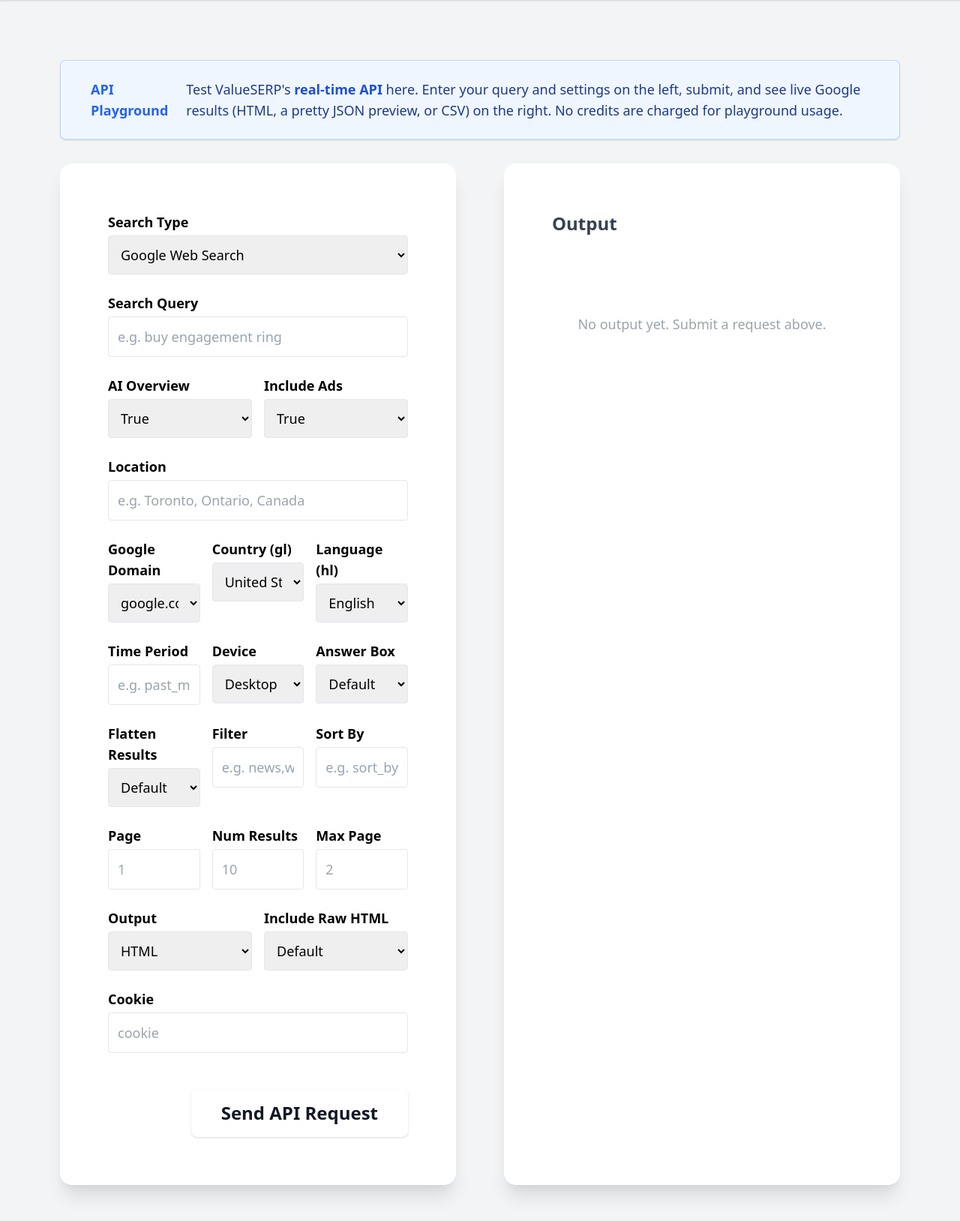
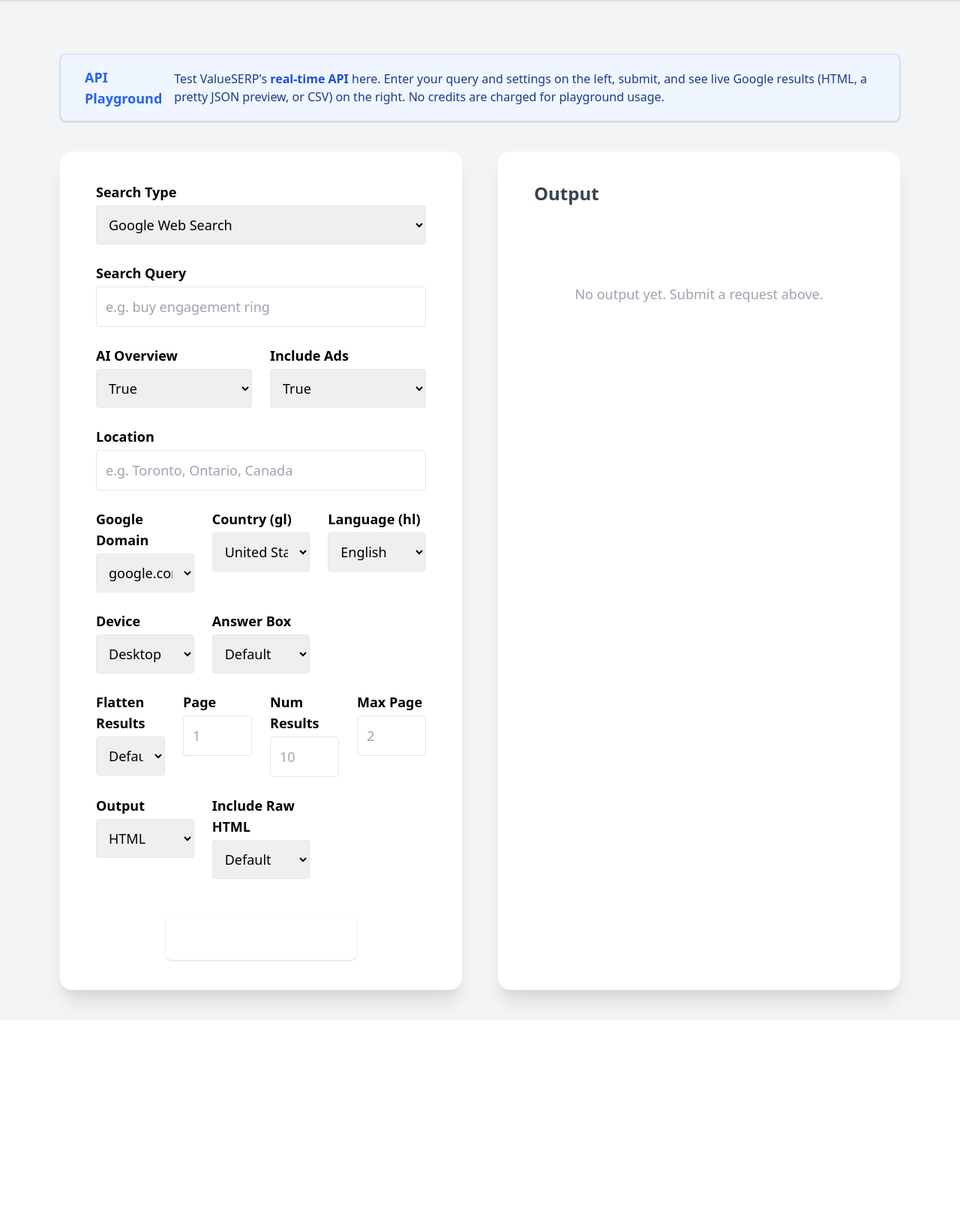
Before and after one commit to dogancanbaris/serpscrape, a Flask app: page /playground in a window 1280 px wide. Shown: the part 48-1676 px from the top of the page at 75% size. After the commit the page ends 1404 px from the top, so only its background shows below. Run offline with Flask 3, Linux system fonts and the light colour scheme; a user stored in the database is signed in.

Commit message:
Update: Enabled options & Improved playground

```diff
--- a/app.py
+++ b/app.py
@@ -339,12 +339,6 @@
     return redirect(url_for('login'))
     # or: return render_template('index.html')
 
-@app.route("/init-db")
-def init_db_route():
-    db.create_all()
-    return "Database initialized!"
-
-
 @app.route('/playground', methods=['GET', 'POST'])
 @login_required
 def playground():
@@ -624,7 +618,17 @@
         gl = request.form.get('gl', 'us').strip()
         page_depth = int(request.form.get('page_depth', 10))
 
-        credits_per_keyword = 3
+        # NEW: Read checkboxes for AI Overview and Ads
+        include_ai_overview = request.form.get('include_ai_overview') == 'true'
+        include_ads = request.form.get('include_ads') == 'true'
+
+        # NEW: Credit logic
+        if include_ai_overview and include_ads:
+            credits_per_keyword = 3
+        elif include_ai_overview or include_ads:
+            credits_per_keyword = 2
+        else:
+            credits_per_keyword = 1
         credits_needed = len(keywords) * credits_per_keyword
 
         if current_user.credits < credits_needed:
@@ -646,11 +650,14 @@
                 'gl': gl,
                 'hl': hl,
                 'device': user_agent_type,
-                'num': page_depth,
-                'include_ai_overview': 'true',
-                'include_ads': 'true',
-                'ads_optimized': 'true'
+                'num': page_depth
             }
+            if include_ai_overview:
+                params['include_ai_overview'] = 'true'
+            if include_ads:
+                params['include_ads'] = 'true'
+                params['ads_optimized'] = 'true'
+
             print("="*30)
             print("Sending GET to ValueSERP for:", keyword)
             pprint.pprint(params)
@@ -665,16 +672,21 @@
             rows = parse_valueserp_response(resp_json, keyword)
             all_results.extend(rows)
 
-            # Determine credits used for this keyword
+            # Determine credits used for this keyword (actual usage)
             ads_found = any(row["result_type"] == "ad" for row in rows)
             aio_found = any(row["result_type"] == "ai_overview" for row in rows)
             used = 1
-            if ads_found and aio_found:
-                used = 3
-            elif ads_found or aio_found:
-                used = 2
+            if include_ai_overview and include_ads:
+                if ads_found and aio_found:
+                    used = 3
+                elif ads_found or aio_found:
+                    used = 2
+            elif include_ai_overview or include_ads:
+                if ads_found or aio_found:
+                    used = 2
+            # else: used = 1 (organic only)
             actual_credits_used += used
-            # Refund if less than 3 charged
+            # Refund if less than charged up front
             if used < credits_per_keyword:
                 refund = credits_per_keyword - used
                 current_user.credits += refund
--- a/templates/playground.html
+++ b/templates/playground.html
@@ -1,93 +1,19 @@
 {% extends "base.html" %}
-{% macro render_serp(json) %}
-  <div class="w-full max-w-4xl mx-auto bg-white rounded-2xl shadow-lg p-10">
-    {% if json.ai_overview %}
-      <div class="bg-blue-50 border-l-4 border-blue-400 p-4 mb-6 rounded">
-        <div class="font-semibold text-blue-700 mb-1">AI Overview</div>
-        <div class="text-gray-800">{{ json.ai_overview }}</div>
-      </div>
-    {% endif %}
-    {% if json.ads %}
-      <div class="mb-6">
-        {% for ad in json.ads %}
-          <div class="mb-3 py-2 px-3 border rounded hover:shadow transition bg-yellow-50">
-            <div class="text-xs text-gray-500 mb-1">Ad</div>
-            <a href="{{ ad.link }}" class="font-bold text-blue-700 hover:underline" target="_blank">{{ ad.title }}</a>
-            <div class="text-xs text-green-700">{{ ad.link }}</div>
-            <div class="text-gray-700 mt-1">{{ ad.description }}</div>
-          </div>
-        {% endfor %}
-      </div>
-    {% endif %}
-    {% if json.organic_results %}
-      <div class="mb-6">
-        {% for result in json.organic_results %}
-          <div class="mb-5 pb-2 border-b last:border-b-0 last:mb-0">
-            <a href="{{ result.link }}" class="block font-bold text-xl text-blue-800 hover:underline" target="_blank">{{ result.title }}</a>
-            <div class="text-xs text-green-700 mb-1">{{ result.link }}</div>
-            <div class="text-gray-700">{{ result.snippet }}</div>
-          </div>
-        {% endfor %}
-      </div>
-    {% endif %}
-    {% if json.people_also_ask %}
-      <div class="mb-6">
-        <div class="font-semibold text-gray-700 mb-2">People Also Ask</div>
-        <ul class="space-y-2">
-          {% for paa in json.people_also_ask %}
-            <li class="bg-gray-50 px-3 py-2 rounded border">{{ paa.question }}</li>
-          {% endfor %}
-        </ul>
-      </div>
-    {% endif %}
-    {% if json.local_results %}
-      <div class="mb-6">
-        <div class="font-semibold text-gray-700 mb-2">Local Results</div>
-        <div class="grid grid-cols-1 md:grid-cols-2 gap-4">
-          {% for local in json.local_results %}
-            <div class="border rounded-lg p-3 bg-slate-50">
-              <div class="font-bold text-blue-700">{{ local.title }}</div>
-              <div class="text-xs text-gray-500">{{ local.address }}</div>
-              <a href="{{ local.link }}" class="text-xs text-green-700 hover:underline" target="_blank">{{ local.link }}</a>
-              <div class="text-gray-700 mt-1">{{ local.description }}</div>
-            </div>
-          {% endfor %}
-        </div>
-      </div>
-    {% endif %}
-    {% if json.shopping_results %}
-      <div class="mb-6">
-        <div class="font-semibold text-gray-700 mb-2">Shopping Results</div>
-        <div class="flex flex-wrap gap-3">
-          {% for product in json.shopping_results %}
-            <div class="border rounded-lg p-3 bg-white w-60">
-              <div class="font-bold text-blue-700 mb-1">{{ product.title }}</div>
-              {% if product.price %}<div class="text-green-700 font-semibold mb-1">{{ product.price }}</div>{% endif %}
-              <a href="{{ product.link }}" class="text-xs text-green-700 hover:underline" target="_blank">{{ product.link }}</a>
-              <div class="text-gray-700 mt-1">{{ product.description }}</div>
-            </div>
-          {% endfor %}
-        </div>
-      </div>
-    {% endif %}
-  </div>
-{% endmacro %}
-
 {% block title %}API Playground - Serpscraper{% endblock %}
 {% block content %}
-<div class="bg-[#f7f9fa] min-h-screen flex flex-col items-center py-12">
-  <div class="w-full max-w-screen-2xl mx-auto">
-    <div class="mb-8 px-4 md:px-0">
-      <div class="bg-blue-50 border border-blue-200 text-blue-900 px-10 py-6 rounded-lg flex items-center gap-2 text-lg shadow">
-        <span class="font-bold text-blue-600">API Playground</span>
-        <span class="ml-4">Test ValueSERP's <span class="font-semibold text-blue-700">real-time API</span> here. Enter your query and settings on the left, submit, and see live Google results (HTML, a pretty JSON preview, or CSV) on the right. No credits are charged for playground usage.</span>
-      </div>
+<div class="bg-[#f7f9fa] min-h-screen flex flex-col items-center py-10 font-sans">
+  <div class="w-full max-w-7xl">
+    <div class="bg-blue-50 border border-blue-200 text-blue-900 px-8 py-4 rounded-lg flex items-center gap-2 text-base shadow mb-10">
+      <span class="font-bold text-blue-600 text-lg mr-2">API Playground</span>
+      <span>
+        Test ValueSERP's <span class="text-blue-700 font-semibold">real-time API</span> here. Enter your query and settings on the left, submit, and see live Google results (HTML, a pretty JSON preview, or CSV) on the right. No credits are charged for playground usage.
+      </span>
     </div>
-    <div class="w-full grid grid-cols-1 xl:grid-cols-2 gap-16">
-      <form method="post" class="bg-white rounded-2xl shadow-xl p-16 flex flex-col gap-6 text-lg w-full min-h-[1000px] max-w-[1100px] mx-auto">
-        <!-- ... all your fields as before ... -->
+    <div class="grid grid-cols-1 md:grid-cols-2 gap-12">
+      <!-- Input Form -->
+      <form method="post" class="bg-white rounded-2xl shadow-xl px-12 py-10 flex flex-col gap-6 text-lg w-full max-w-3xl mx-auto">
         <div>
-          <label class="block font-semibold mb-1">Search Type</label>
+          <label class="block font-semibold mb-1 text-lg">Search Type</label>
           <select name="search_type" class="w-full border rounded p-3 text-lg">
             <option value="search">Google Web Search</option>
             <option value="news">Google News</option>
@@ -98,19 +24,19 @@
           </select>
         </div>
         <div>
-          <label class="block font-semibold mb-1">Search Query</label>
+          <label class="block font-semibold mb-1 text-lg">Search Query</label>
           <input name="q" class="w-full border rounded p-3 text-lg" placeholder="e.g. buy engagement ring" required>
         </div>
-        <div class="flex gap-4">
+        <div class="flex gap-6">
           <div class="flex-1">
-            <label class="block font-semibold mb-1">AI Overview</label>
+            <label class="block font-semibold mb-1 text-lg">AI Overview</label>
             <select name="include_ai_overview" class="w-full border rounded p-3 text-lg">
               <option value="true">True</option>
               <option value="false">False</option>
             </select>
           </div>
           <div class="flex-1">
-            <label class="block font-semibold mb-1">Include Ads</label>
+            <label class="block font-semibold mb-1 text-lg">Include Ads</label>
             <select name="include_ads" class="w-full border rounded p-3 text-lg">
               <option value="true">True</option>
               <option value="false">False</option>
@@ -118,12 +44,12 @@
           </div>
         </div>
         <div>
-          <label class="block font-semibold mb-1">Location</label>
+          <label class="block font-semibold mb-1 text-lg">Location</label>
           <input name="location" class="w-full border rounded p-3 text-lg" placeholder="e.g. Toronto, Ontario, Canada">
         </div>
-        <div class="flex gap-4">
+        <div class="flex gap-6">
           <div class="flex-1">
-            <label class="block font-semibold mb-1">Google Domain</label>
+            <label class="block font-semibold mb-1 text-lg">Google Domain</label>
             <select name="google_domain" class="w-full border rounded p-3 text-lg">
               <option value="google.com">google.com</option>
               <option value="google.ca">google.ca</option>
@@ -131,7 +57,7 @@
             </select>
           </div>
           <div class="flex-1">
-            <label class="block font-semibold mb-1">Country (gl)</label>
+            <label class="block font-semibold mb-1 text-lg">Country (gl)</label>
             <select name="gl" class="w-full border rounded p-3 text-lg">
               <option value="us">United States</option>
               <option value="ca">Canada</option>
@@ -139,7 +65,7 @@
             </select>
           </div>
           <div class="flex-1">
-            <label class="block font-semibold mb-1">Language (hl)</label>
+            <label class="block font-semibold mb-1 text-lg">Language (hl)</label>
             <select name="hl" class="w-full border rounded p-3 text-lg">
               <option value="en">English</option>
               <option value="fr">French</option>
@@ -147,13 +73,9 @@
             </select>
           </div>
         </div>
-        <div class="flex gap-4">
+        <div class="flex gap-6">
           <div class="flex-1">
-            <label class="block font-semibold mb-1">Time Period</label>
-            <input name="time_period" class="w-full border rounded p-3 text-lg" placeholder="e.g. past_month">
-          </div>
-          <div class="flex-1">
-            <label class="block font-semibold mb-1">Device</label>
+            <label class="block font-semibold mb-1 text-lg">Device</label>
             <select name="device" class="w-full border rounded p-3 text-lg">
               <option value="desktop">Desktop</option>
               <option value="mobile">Mobile</option>
@@ -161,17 +83,18 @@
             </select>
           </div>
           <div class="flex-1">
-            <label class="block font-semibold mb-1">Answer Box</label>
+            <label class="block font-semibold mb-1 text-lg">Answer Box</label>
             <select name="include_answer_box" class="w-full border rounded p-3 text-lg">
               <option value="">Default</option>
               <option value="true">True</option>
               <option value="false">False</option>
             </select>
           </div>
+          <div class="flex-1"></div>
         </div>
-        <div class="flex gap-4">
+        <div class="flex gap-6">
           <div class="flex-1">
-            <label class="block font-semibold mb-1">Flatten Results</label>
+            <label class="block font-semibold mb-1 text-lg">Flatten Results</label>
             <select name="flatten_results" class="w-full border rounded p-3 text-lg">
               <option value="">Default</option>
               <option value="true">True</option>
@@ -179,31 +102,21 @@
             </select>
           </div>
           <div class="flex-1">
-            <label class="block font-semibold mb-1">Filter</label>
-            <input name="filter" class="w-full border rounded p-3 text-lg" placeholder="e.g. news,web">
-          </div>
-          <div class="flex-1">
-            <label class="block font-semibold mb-1">Sort By</label>
-            <input name="sort_by" class="w-full border rounded p-3 text-lg" placeholder="e.g. sort_by">
-          </div>
-        </div>
-        <div class="flex gap-4">
-          <div class="flex-1">
-            <label class="block font-semibold mb-1">Page</label>
+            <label class="block font-semibold mb-1 text-lg">Page</label>
             <input name="page" class="w-full border rounded p-3 text-lg" placeholder="1">
           </div>
           <div class="flex-1">
-            <label class="block font-semibold mb-1">Num Results</label>
+            <label class="block font-semibold mb-1 text-lg">Num Results</label>
             <input name="num" class="w-full border rounded p-3 text-lg" placeholder="10">
           </div>
           <div class="flex-1">
-            <label class="block font-semibold mb-1">Max Page</label>
+            <label class="block font-semibold mb-1 text-lg">Max Page</label>
             <input name="max_page" class="w-full border rounded p-3 text-lg" placeholder="2">
           </div>
         </div>
-        <div class="flex gap-4">
+        <div class="flex gap-6">
           <div class="flex-1">
-            <label class="block font-semibold mb-1">Output</label>
+            <label class="block font-semibold mb-1 text-lg">Output</label>
             <select name="output" class="w-full border rounded p-3 text-lg">
               <option value="html">HTML</option>
               <option value="json">JSON</option>
@@ -211,31 +124,29 @@
             </select>
           </div>
           <div class="flex-1">
-            <label class="block font-semibold mb-1">Include Raw HTML</label>
+            <label class="block font-semibold mb-1 text-lg">Include Raw HTML</label>
             <select name="include_raw_html" class="w-full border rounded p-3 text-lg">
               <option value="">Default</option>
               <option value="true">True</option>
               <option value="false">False</option>
             </select>
           </div>
+          <div class="flex-1"></div>
         </div>
-        <div>
-          <label class="block font-semibold mb-1">Cookie</label>
-          <input name="cookie" class="w-full border rounded p-3 text-lg" placeholder="cookie">
-        </div>
-        <div class="flex justify-end">
-          <button type="submit" class="bg-orange-200 hover:bg-orange-300 text-gray-900 font-bold px-10 py-4 rounded-lg shadow transition text-2xl mt-6">
+        <div class="flex justify-center mt-6">
+          <button type="submit" class="bg-orange-600 hover:bg-orange-700 text-white px-10 py-4 rounded-lg font-bold shadow transition text-xl">
             Send API Request
           </button>
         </div>
       </form>
-      <div class="bg-white rounded-2xl shadow-xl p-16 flex flex-col min-h-[1000px] text-lg w-full max-w-[1100px] mx-auto">
+      <!-- Output Panel -->
+      <div class="bg-white rounded-2xl shadow-xl px-12 py-10 flex flex-col text-lg w-full max-w-3xl mx-auto min-h-[700px]">
         <div class="font-semibold text-gray-700 text-2xl mb-6">Output</div>
         <div class="flex-1">
           {% if error %}
             <div class="bg-red-100 text-red-700 p-4 rounded">{{ error }}</div>
           {% elif output_type == 'html' and result_html %}
-            <iframe srcdoc="{{ result_html|e }}" style="width:100%;height:700px;border:none;"></iframe>
+            <iframe srcdoc="{{ result_html|e }}" style="width:100%;height:600px;border:none;"></iframe>
           {% elif output_type == 'json' and result_json %}
             {{ render_serp(result_json) }}
           {% elif output_type == 'csv' and result_csv %}
```
Also changed, not shown: templates/new_job.html (+11 -0 lines).
